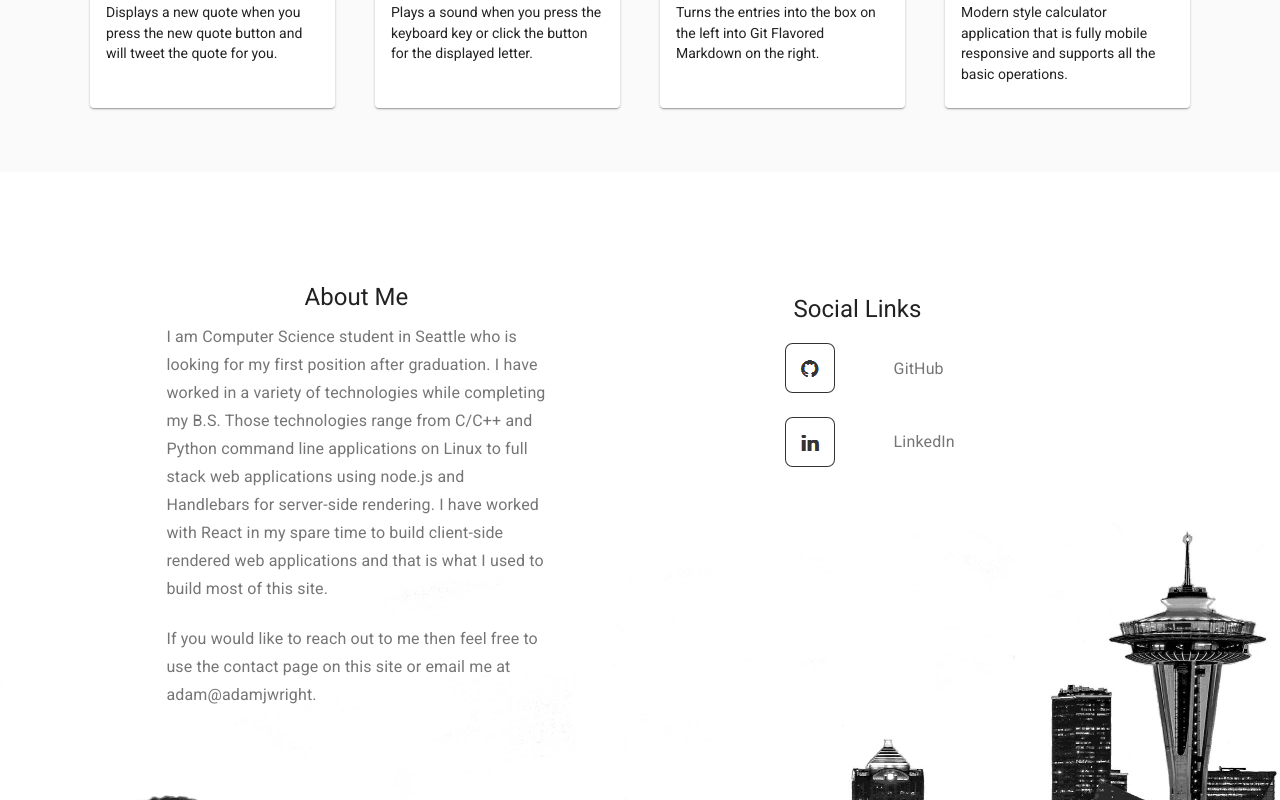
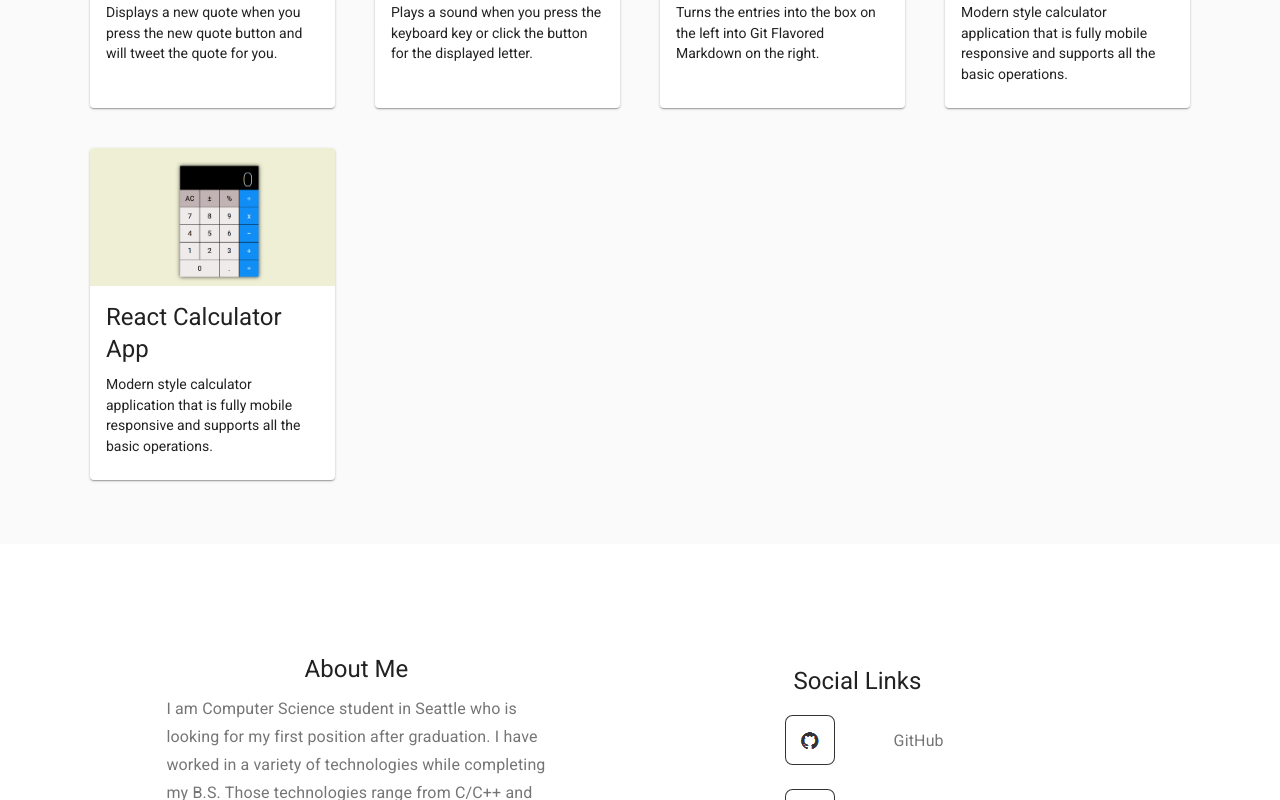
Before and after one commit to adam4321/react_portfolio, a React (Create React App) app: page / in a window 1280 px wide. Shown: the part 1620-2420 px from the top of the page. Built offline with nearby package versions, Linux system fonts and the light colour scheme.

Commit message:
add card

```diff
--- a/src/App.js
+++ b/src/App.js
@@ -140,6 +140,15 @@ const SMALL_PROJ_CARDS = [
     },
     {
         key: 4,
+        image: calculator_screenshot,
+        title: 'React Calculator',
+        project: 'React Calculator App',
+        link: 'https://adamjwright.com/react_calculator',
+        about:
+            'Modern style calculator application that is fully mobile responsive and supports all the basic operations.'
+    },
+    {
+        key: 5,
         image: calculator_screenshot,
         title: 'React Calculator',
         project: 'React Calculator App',
```
